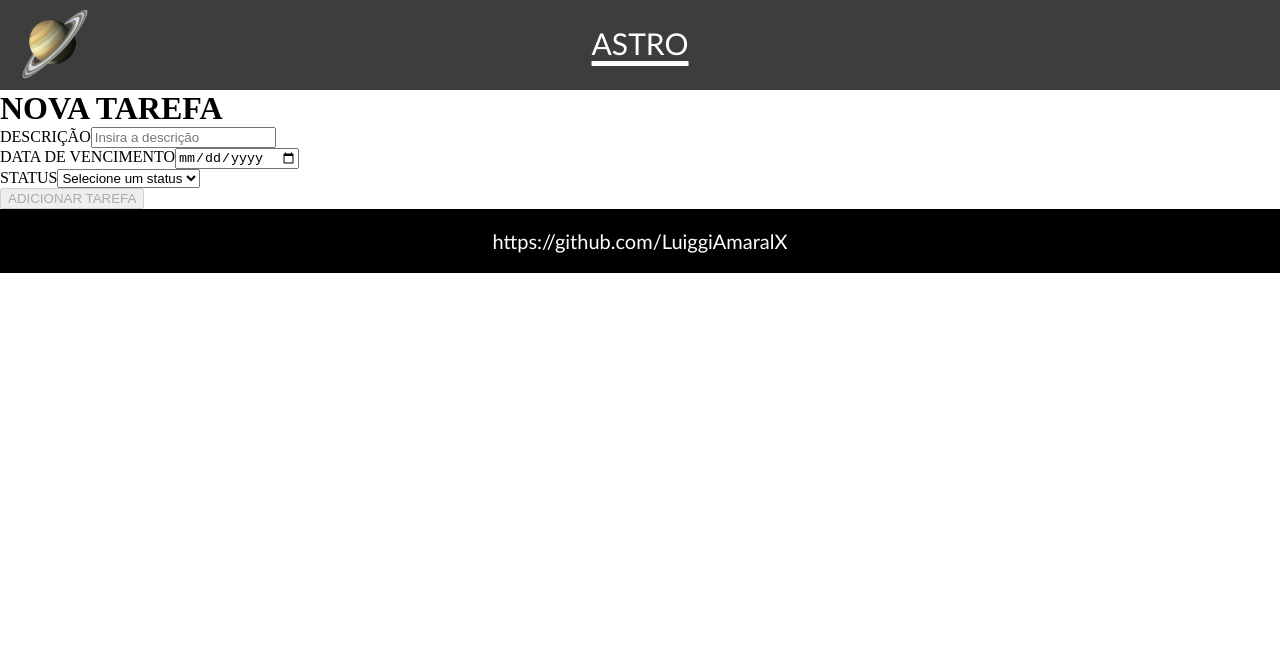
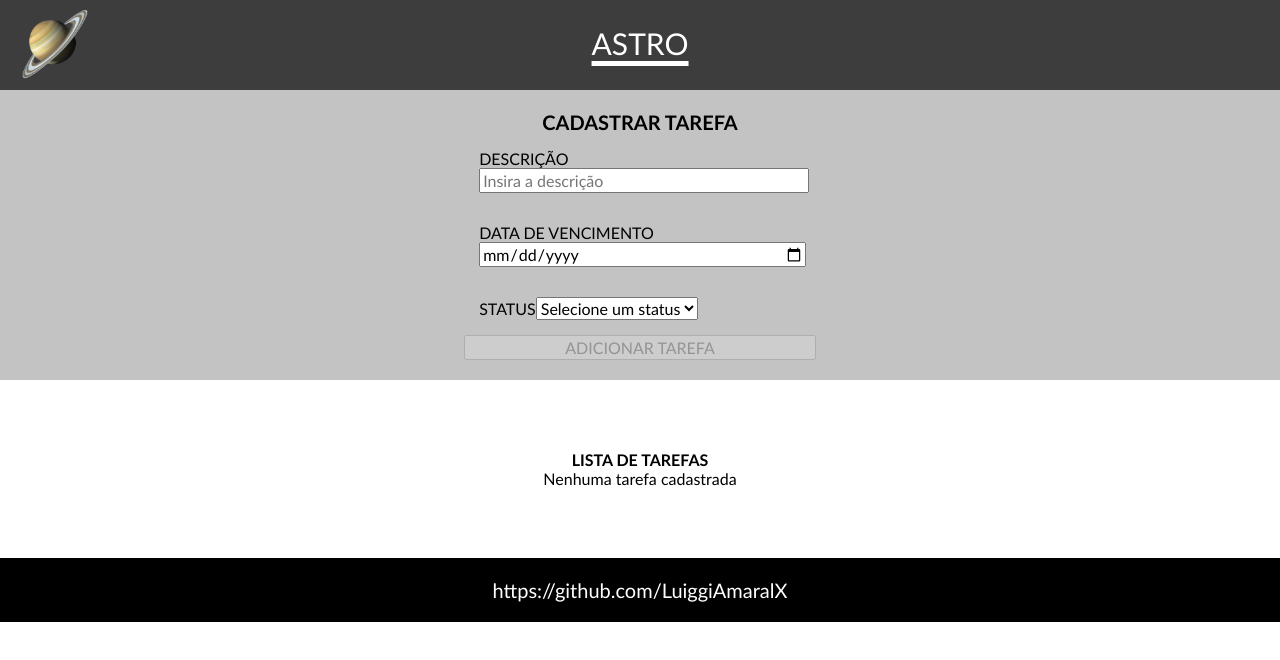
Before and after one commit to LuiggiAmaralX/astro-pages, an Angular app: page /crud in a window 1280 px wide. Shown: the top 660 px of the page. Built offline with nearby package versions, Linux system fonts and the light colour scheme.

Commit message:
add-register-table, update register-function-crud.ts

```diff
--- a/src/app/components/crud/crud.css
+++ b/src/app/components/crud/crud.css
@@ -1,2 +1,40 @@
 * {
+  font-family: "Gill Sans", "Gill Sans MT", Calibri, "Trebuchet MS", sans-serif;
+  font-size: 16px;
 }
+
+.form-container {
+  padding: 20px;
+  margin-bottom: 50px;
+  display: flex;
+  flex-direction: column;
+  justify-content: center;
+  align-items: center;
+  background-color: rgb(196, 195, 195);
+}
+
+.form-container h1 {
+  justify-content: center;
+  align-items: center;
+  display: flex;
+  font-size: 20px;
+}
+
+.form-group {
+  padding: 15px;
+}
+
+.form-group input,
+button {
+  cursor: pointer;
+  width: 100%;
+}
+
+.list-container {
+  padding: 20px;
+  margin-bottom: 50px;
+  display: flex;
+  flex-direction: column;
+  justify-content: center;
+  align-items: center;
+}
--- a/src/app/components/crud/crud.html
+++ b/src/app/components/crud/crud.html
@@ -3,7 +3,7 @@
 <main>
   <div class="form-container">
     <form [formGroup]="taskForm" (ngSubmit)="onSubmit()">
-      <h1>NOVA TAREFA</h1>
+      <h1>CADASTRAR TAREFA</h1>
 
       <div class="form-group">
         <label for="descricao">DESCRIÇÃO</label>
@@ -45,6 +45,32 @@
       </button>
     </form>
   </div>
+
+  <div class="list-container">
+    <h2>LISTA DE TAREFAS</h2>
+    @if (taskList && taskList.length > 0) {
+    <table border="1px">
+      <thead>
+        <tr>
+          <th>Descrição</th>
+          <th>Data de Vencimento</th>
+          <th>Status</th>
+        </tr>
+      </thead>
+      <tbody>
+        @for (task of taskList; track $index) {
+        <tr>
+          <td>{{ task.descricao }}</td>
+          <td>{{ task.dataVencimento }}</td>
+          <td>{{ task.status }}</td>
+        </tr>
+        }
+      </tbody>
+    </table>
+    } @else {
+    <p>Nenhuma tarefa cadastrada</p>
+    }
+  </div>
 </main>
 
 <app-footer></app-footer>
--- a/src/app/components/crud/crud.ts
+++ b/src/app/components/crud/crud.ts
@@ -1,9 +1,15 @@
 import { Component } from '@angular/core';
 import { FormGroup, FormControl, Validators, ReactiveFormsModule } from '@angular/forms';
-import { CommonModule } from '@angular/common';
+import { CommonModule } from '@angular/common'; // CommonModule já está aqui, ótimo para o @for
 import { Header } from '../header/header';
 import { Footer } from '../footer/footer';
 import { MainBackground } from '../main-background/main-background';
+
+interface Task {
+  descricao: string;
+  dataVencimento: string;
+  status: string;
+}
 
 @Component( {
   selector: 'app-crud',
@@ -12,6 +18,7 @@ import { MainBackground } from '../main-background/main-background';
   templateUrl: './crud.html',
   styleUrl: './crud.css'
 } )
+
 export class Crud {
   taskForm = new FormGroup( {
     descricao: new FormControl( '', Validators.required ),
@@ -20,6 +27,7 @@ export class Crud {
   } );
 
   taskFormError: string | null = null;
+  taskList: Task[] = [];
 
   constructor() { }
 
@@ -27,12 +35,18 @@ export class Crud {
     this.taskFormError = null;
 
     if ( this.taskForm.invalid ) {
-      this.taskFormError = 'Por favor, preencha todos os campos obrigatórios.';
+      this.taskFormError = 'Preencha todos os campos';
       return;
     }
 
-    console.log( 'Dados do Formulário:', this.taskForm.value );
-    alert( 'Tarefa adicionada com sucesso!' );
+    const novaTarefa: Task = {
+      descricao: this.taskForm.value.descricao || '',
+      dataVencimento: this.taskForm.value.dataVencimento || '',
+      status: this.taskForm.value.status || ''
+    };
+
+    this.taskList.push( novaTarefa );
+
     this.taskForm.reset( {
       descricao: '',
       dataVencimento: '',
```
